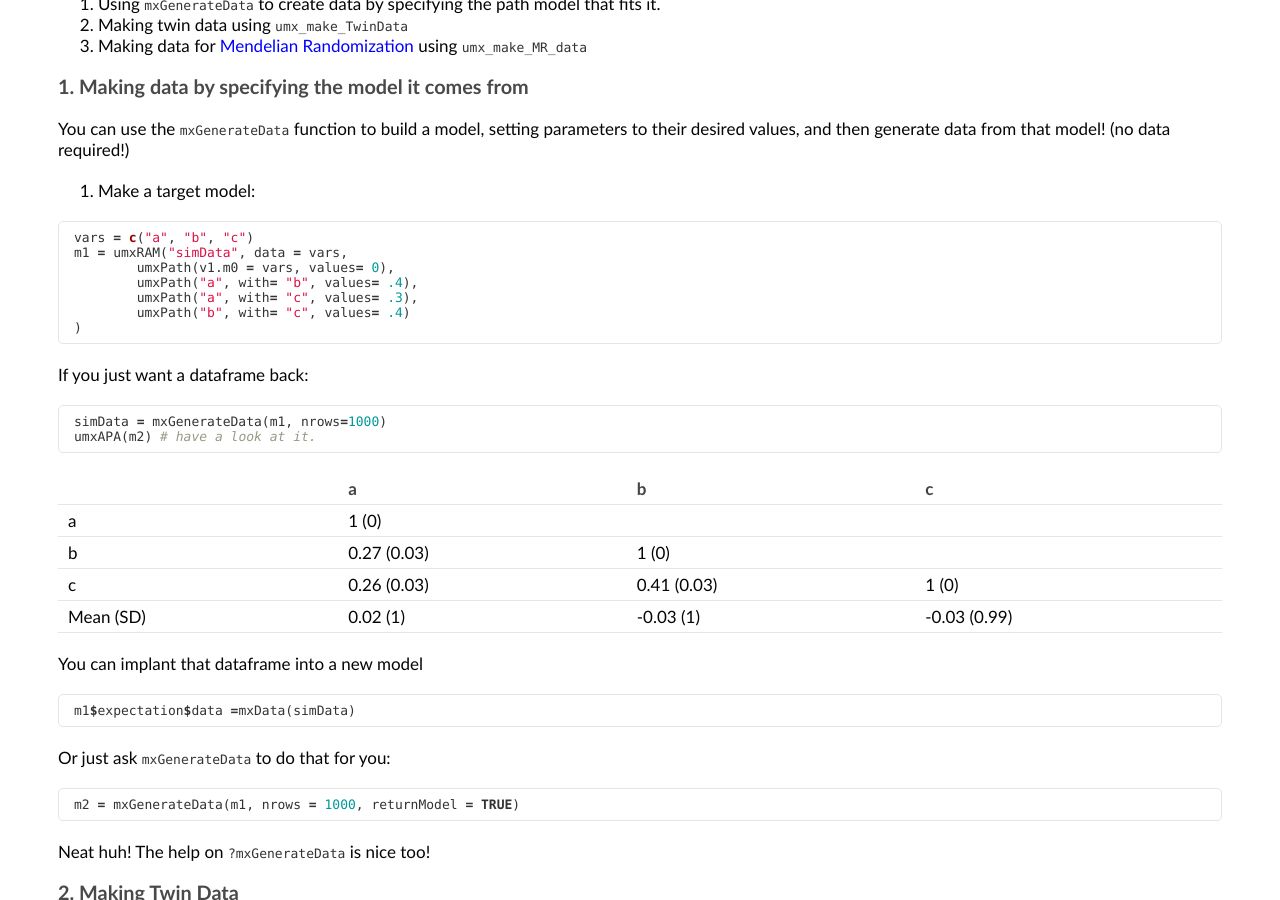
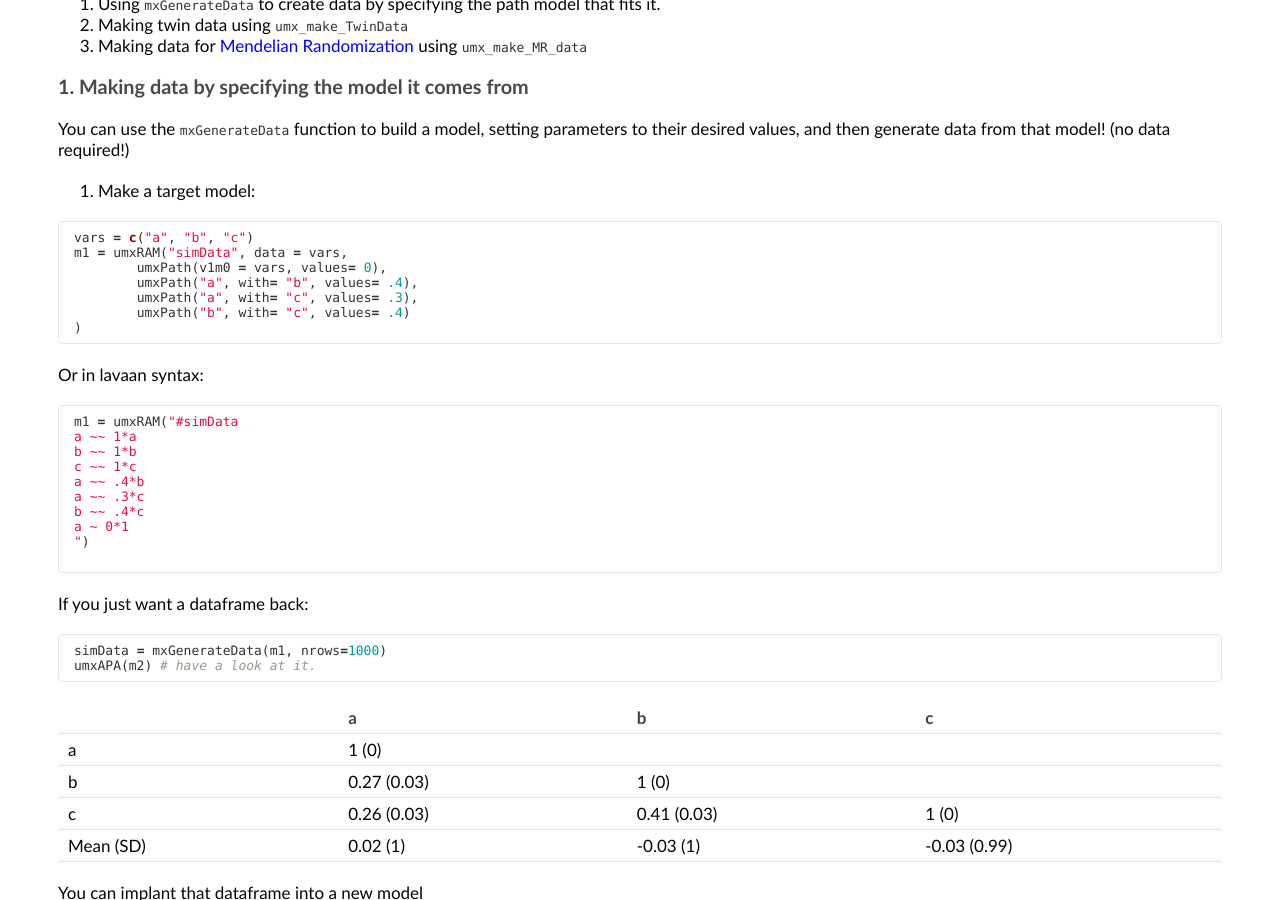
Before and after one commit to tbates/tbates.github.io, a Jekyll site: the page built from _posts/1950-06-10-practical-simulation.markdown, in a window 1280 px wide and 900 px high, scrolled down 326 px. Built offline with Jekyll 4.4.1, drawn with Linux system fonts in a browser that asks for light colours.

Commit message:
beginning simulation tutorial

````diff
--- a/_posts/1950-06-10-practical-simulation.markdown
+++ b/_posts/1950-06-10-practical-simulation.markdown
@@ -27,11 +27,26 @@ You can use the `mxGenerateData` function to build a model, setting parameters t
 ```r
 vars = c("a", "b", "c")
 m1 = umxRAM("simData", data = vars,
-	umxPath(v1.m0 = vars, values= 0),
+	umxPath(v1m0 = vars, values= 0),
 	umxPath("a", with= "b", values= .4),
 	umxPath("a", with= "c", values= .3),
 	umxPath("b", with= "c", values= .4)
 )
+```
+
+Or in lavaan syntax:
+
+```R
+m1 = umxRAM("#simData
+a ~~ 1*a
+b ~~ 1*b
+c ~~ 1*c
+a ~~ .4*b
+a ~~ .3*c
+b ~~ .4*c
+a ~ 0*1
+")
+
 ```
 
 If you just want a dataframe back:
````
